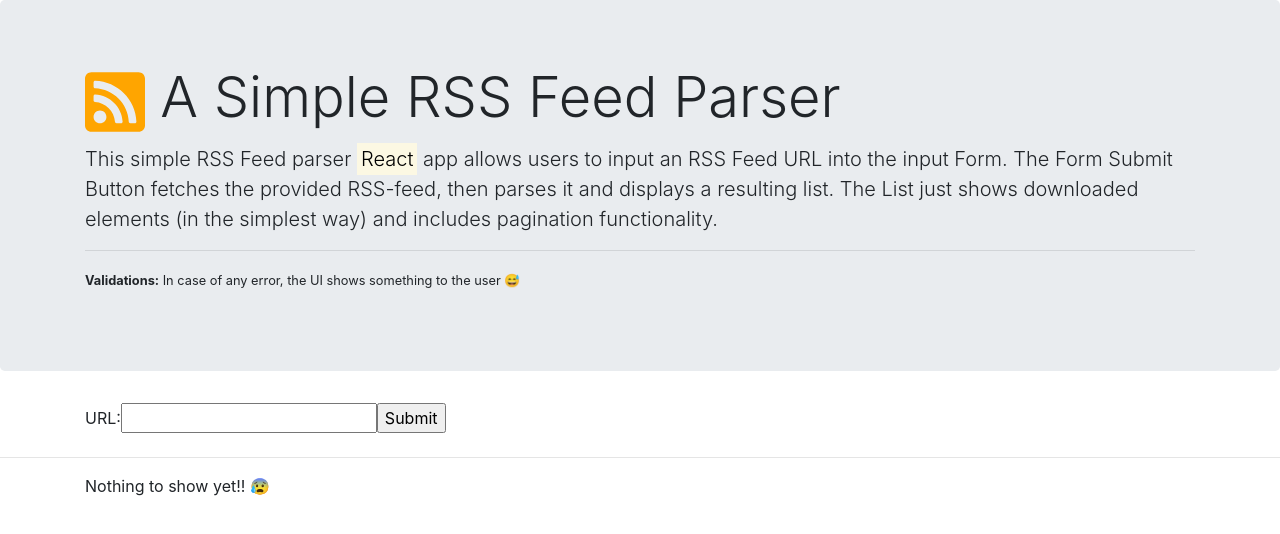
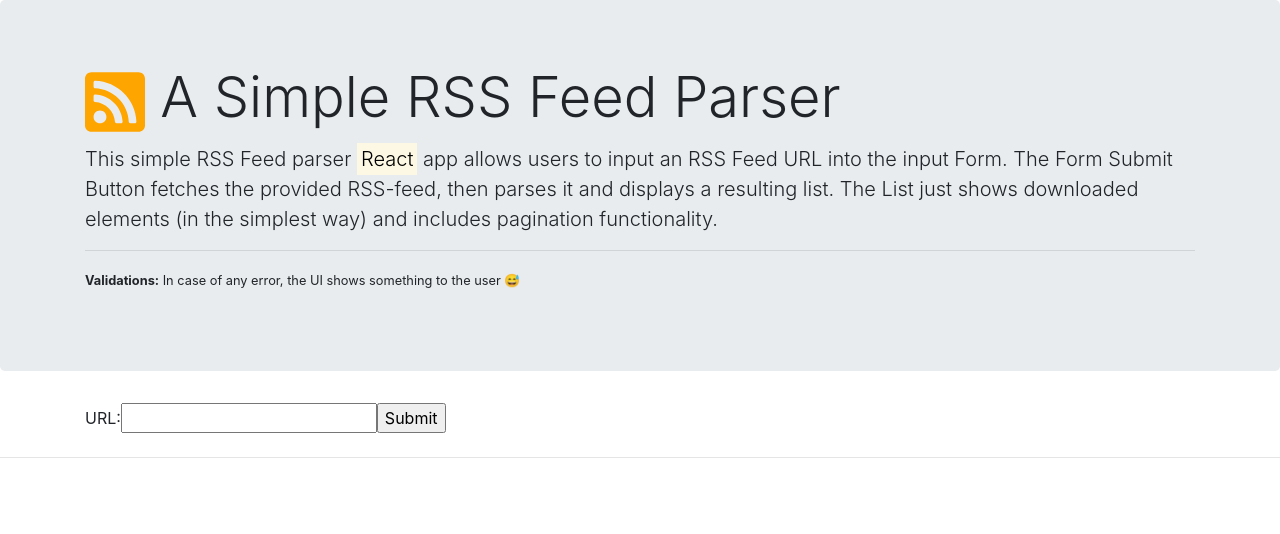
Before and after one commit to AlberthMontero/simple-rss-parser, a React app: page / in a window 1280 px wide. Shown: the top 534 px of the page. Built offline with nearby package versions, Linux system fonts and the light colour scheme.

Commit message:
Added error message and show to the user .

```diff
--- a/src/App.js
+++ b/src/App.js
@@ -8,6 +8,7 @@ const App = () => {
   const [feed, setFeed] = useState({});
   const [query, setQuery] = useState('');
   const [loading, setLoading] = useState(false);
+  const [errorMsg, setErrorMsg] = useState('');
 
   const handleQuery = event => {
     setQuery(event.target.value);
@@ -28,13 +29,13 @@ const App = () => {
       .then(rssFeed => {
         setFeed(rssFeed);
         setLoading(false);
+        setErrorMsg('');
       })
       .catch(err => {
         setFeed({});
         setLoading(false);
-        console.error(
-          `Error fetching URL provided to the RssFeed component! ${err}`
-        );
+        setErrorMsg('Error fetching URL provided to the RssFeed component!');
+        console.error(err);
       });
   };
 
@@ -49,7 +50,7 @@ const App = () => {
         URL:
       </Search>
       <hr />
-      <RssFeed feed={feed} loading={loading} />
+      <RssFeed feed={feed} loading={loading} errorMsg={errorMsg} />
     </main>
   );
 };
--- a/src/js/components/RssFeed.js
+++ b/src/js/components/RssFeed.js
@@ -3,7 +3,7 @@ import Pagination from './Pagination';
 import Spinners from './Spinners';
 import RssList from './RssList';
 
-const RssFeed = ({ feed, loading }) => {
+const RssFeed = ({ feed, loading, errorMsg }) => {
   const [currentPage, setCurrentPage] = useState(1);
   const [itemsPerPage] = useState(10);
 
@@ -33,7 +33,11 @@ const RssFeed = ({ feed, loading }) => {
       </div>
     );
   } else {
-    return <div className="container">Nothing to show yet!! &#128560; </div>;
+    return (
+      <div className="container">
+        <span style={{ color: 'red' }}>{errorMsg}</span>
+      </div>
+    );
   }
 };
 
```
